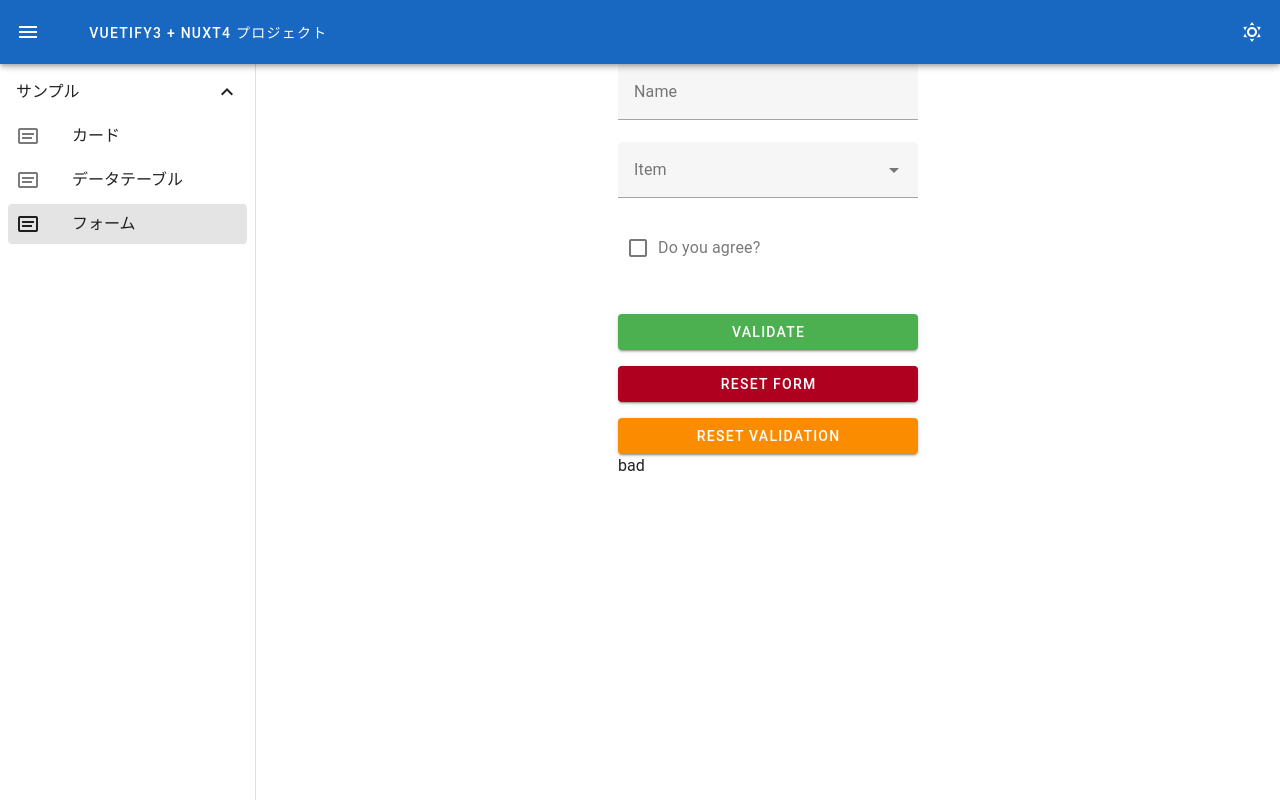
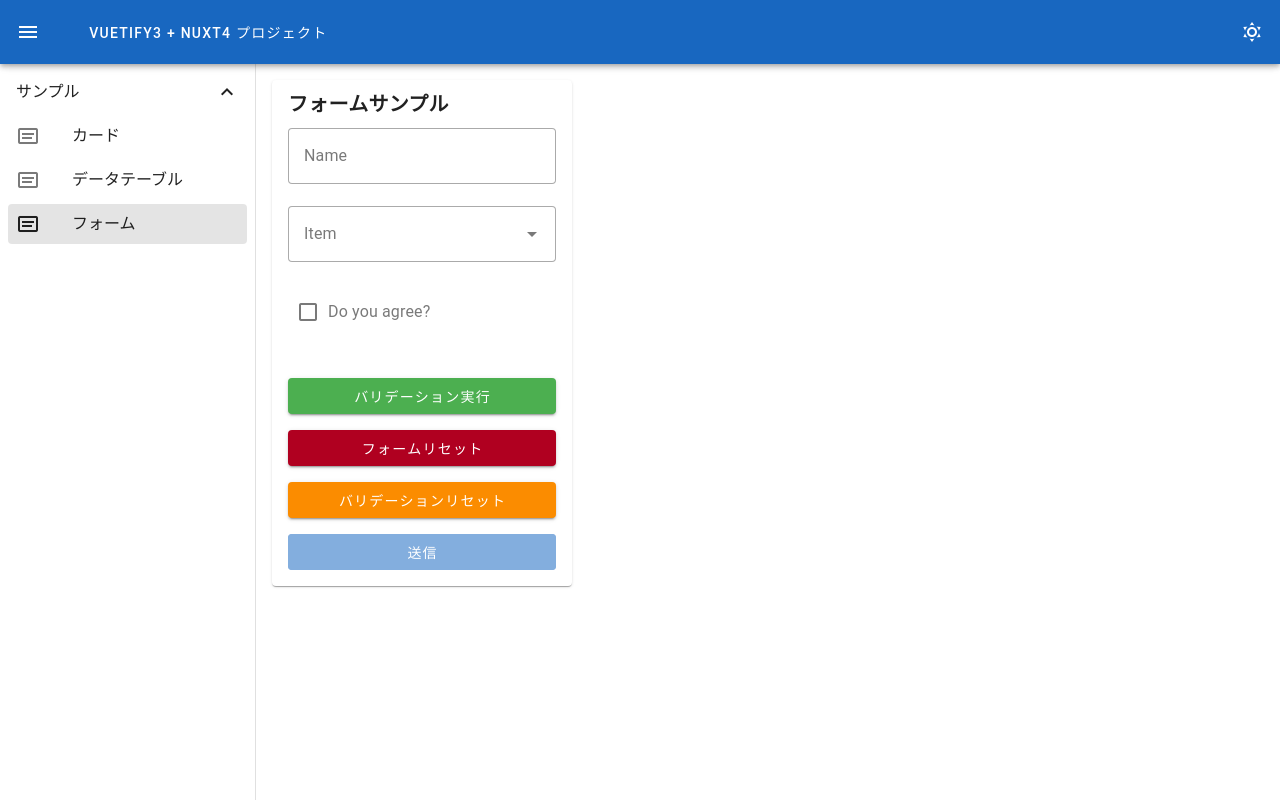
Before and after one commit to 50516004/vuetify-nuxt, a Nuxt app: page /sample/FormSample in a window 1280 px wide. Built offline with nearby package versions, Linux system fonts and the light colour scheme.

Commit message:
フォームサンプル完成

```diff
--- a/app/pages/sample/FormSample.vue
+++ b/app/pages/sample/FormSample.vue
@@ -1,41 +1,56 @@
 <script lang="ts" setup>
-  useHead({ title: "フォーム" });
+  useHead({ title: "フォームサンプル" });
 
-  const form = useTemplateRef("form");
-  const name = ref("");
+  /** フォーム参照 */
+  const formRef = useTemplateRef("form");
+  /** フォーム状態 */
   const ready = ref(false);
 
+  /** フォームデータ */
+  const name = ref("");
+  const select = ref(null);
+  const checkbox = ref(false);
+
+  /** ドロップダウンリスト */
+  const items = ["Item 1", "Item 2", "Item 3", "Item 4"];
+
+  /** バリデーションルール */
   const nameRules = [
     (v: string) => !!v || "Name is required",
     (v: string) =>
       (v && v.length <= 10) || "Name must be 10 characters or less",
   ];
-  const select = ref(null);
-  const items = ["Item 1", "Item 2", "Item 3", "Item 4"];
-  const checkbox = ref(false);
 
-  const validate = async () => {
-    const result = await form.value?.validate();
+  /** バリデーション実行 */
+  async function validate() {
+    const result = await formRef.value?.validate();
     if (result?.valid) alert("Form is valid");
-  };
+  }
 
-  const reset = () => {
-    form.value?.reset();
-  };
+  /** フォームリセット */
+  function reset() {
+    formRef.value?.reset();
+  }
 
-  const resetValidation = () => {
-    form.value?.resetValidation();
-  };
+  /** バリデーションリセット */
+  function resetValidation() {
+    formRef.value?.resetValidation();
+  }
 </script>
 
 <template>
-  <v-sheet class="mx-auto" width="300">
+  <v-container>
+    <v-card width="300">
+      <v-card-title class="font-weight-bold">フォームサンプル</v-card-title>
+      <v-card-text>
         <v-form ref="form" v-model="ready">
           <v-text-field
             v-model="name"
             :counter="10"
             :rules="nameRules"
             label="Name"
+            variant="outlined"
+            color="primary"
           ></v-text-field>
 
           <v-select
@@ -43,30 +58,35 @@
             :items="items"
             :rules="[(v) => !!v || 'Item is required']"
             label="Item"
-        required
+            variant="outlined"
+            color="primary"
           ></v-select>
 
           <v-checkbox
             v-model="checkbox"
             :rules="[(v) => !!v || 'You must agree to continue!']"
             label="Do you agree?"
-        required
+            variant="outlined"
+            color="primary"
           ></v-checkbox>
 
           <div class="d-flex flex-column">
-        <v-btn class="mt-4" color="success" block @click="validate">
-          Validate
+            <v-btn class="mt-4" color="success" @click="validate">
+              バリデーション実行
             </v-btn>
 
-        <v-btn class="mt-4" color="error" block @click="reset">
-          Reset Form
+            <v-btn class="mt-4" color="error" @click="reset">
+              フォームリセット
             </v-btn>
 
-        <v-btn class="mt-4" color="warning" block @click="resetValidation">
-          Reset Validation
+            <v-btn class="mt-4" color="warning" @click="resetValidation">
+              バリデーションリセット
             </v-btn>
+
+            <v-btn class="mt-4" color="primary" :disabled="!ready">送信</v-btn>
           </div>
-      {{ ready ? "good" : "bad" }}
         </v-form>
-  </v-sheet>
+      </v-card-text>
+    </v-card>
+  </v-container>
 </template>
```
Lines whose indentation alone changed are shown as unchanged.
